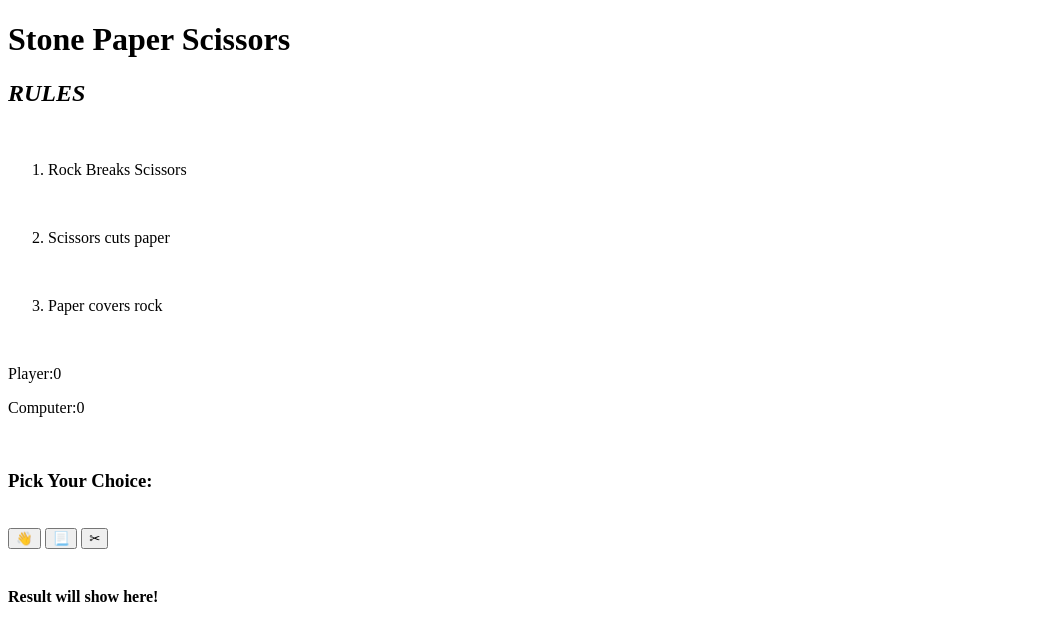
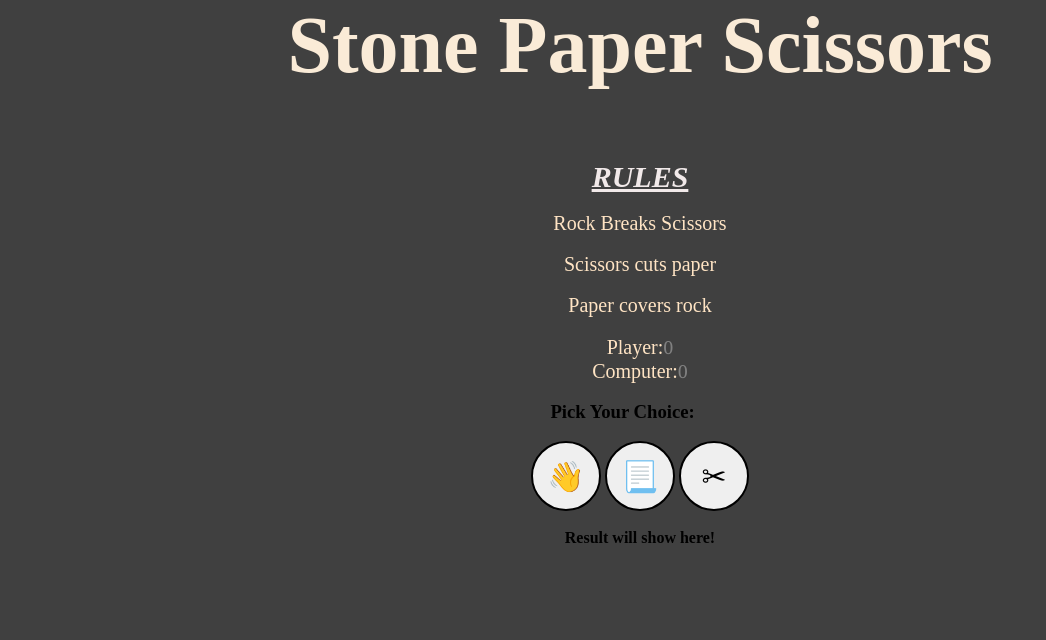
Before and after one commit to meenakshi3151/Rock_Paper_and_Scissor, a plain HTML site: page game.html in a window 1280 px wide. Shown: the whole page, without its empty margins (0-1046 px from the left). Drawn offline with Linux system fonts and the light colour scheme; a script that the page names is missing.

Commit message:
Update game.html

```diff
--- a/game.html
+++ b/game.html
@@ -5,6 +5,7 @@
     <meta http-equiv="X-UA-Compatible" content="IE=edge">
     <meta name="viewport" content="width=device-width, initial-scale=1.0">
     <link rel="https://fonts.google.com/specimen/Alkatra">
+    <link rel="stylesheet" href="game.css">
     <title>Game</title>
 </head>
   <body>
```
